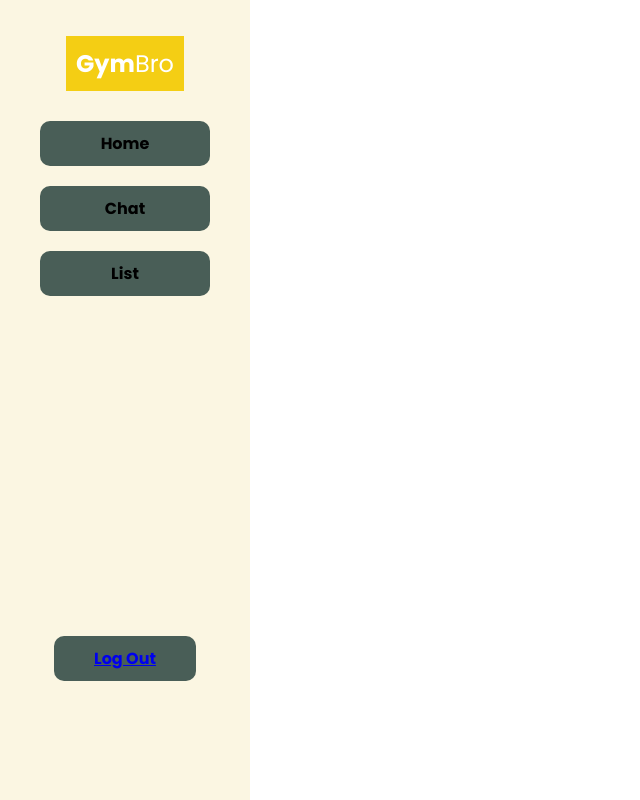
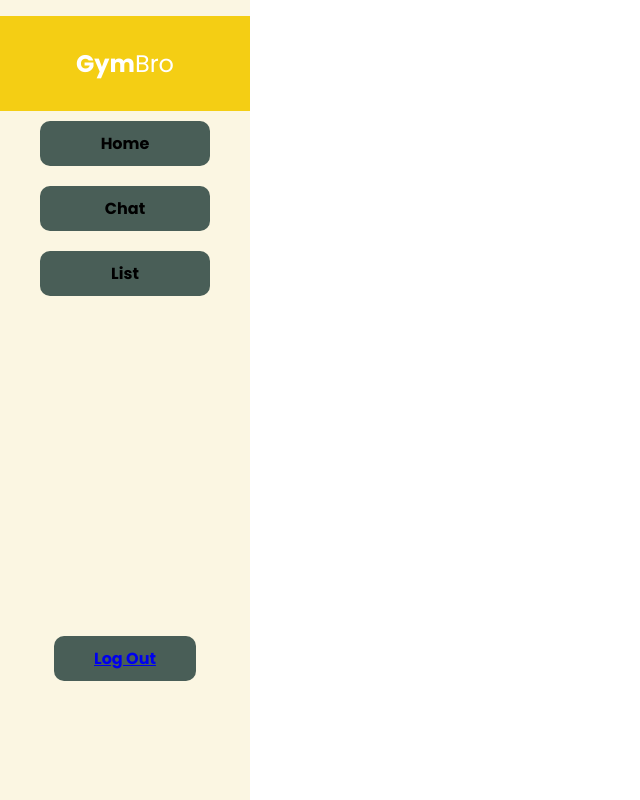
Before and after one commit to sortascary/GarudaHacks, a React (Vite) app in the folder Hackathon/: page /Sidebar in a window 1280 px wide. Shown: the whole page, without its empty margins (0-640 px from the left). Built offline with nearby package versions, Linux system fonts and the light colour scheme; no server answers; sample sign-in values are in the browser's storage.

Commit message:
im literally doing this solo at this point

```diff
--- a/Hackathon/src/Components/Sidebar.jsx
+++ b/Hackathon/src/Components/Sidebar.jsx
@@ -17,8 +17,10 @@ function Sidebar() {
         <>
             <nav className='Sidebar'>
                 <ul>
-                    <h1 className='logo'>Gym</h1>
-                    <h1 className='logo1'>Bro</h1>
+                    <div className='headerSidebar'>
+                        <h1 className='logo'>Gym</h1>
+                        <h1 className='logo1'>Bro</h1>
+                    </div>
                     <li className='home'>
                         <Link to={'/'}>Home</Link>
                     </li>
--- a/Hackathon/src/Style.css
+++ b/Hackathon/src/Style.css
@@ -39,7 +39,6 @@ body{
     display: inline-block;
     color: #ffffff; /* Warna teks */
     font-weight: bold; /* Tebal teks */
-    background-color: rgb(244, 206, 20);
     padding: 10px 0px 10px 10px;
 
   }
@@ -47,7 +46,6 @@ body{
     display: inline-block;
     color: #ffffff;
     font-weight: lighter;
-    background-color: rgb(244, 206, 20);
     padding: 10px 10px 10px 0px;
   }
   .Sidebar .home a,
@@ -78,6 +76,11 @@ body{
 
   .Sidebar ul{
     padding: 0;
+  }
+
+  .headerSidebar{
+    background-color: rgb(244, 206, 20);
+    top: 0;
   }
 
   .logout{
```
